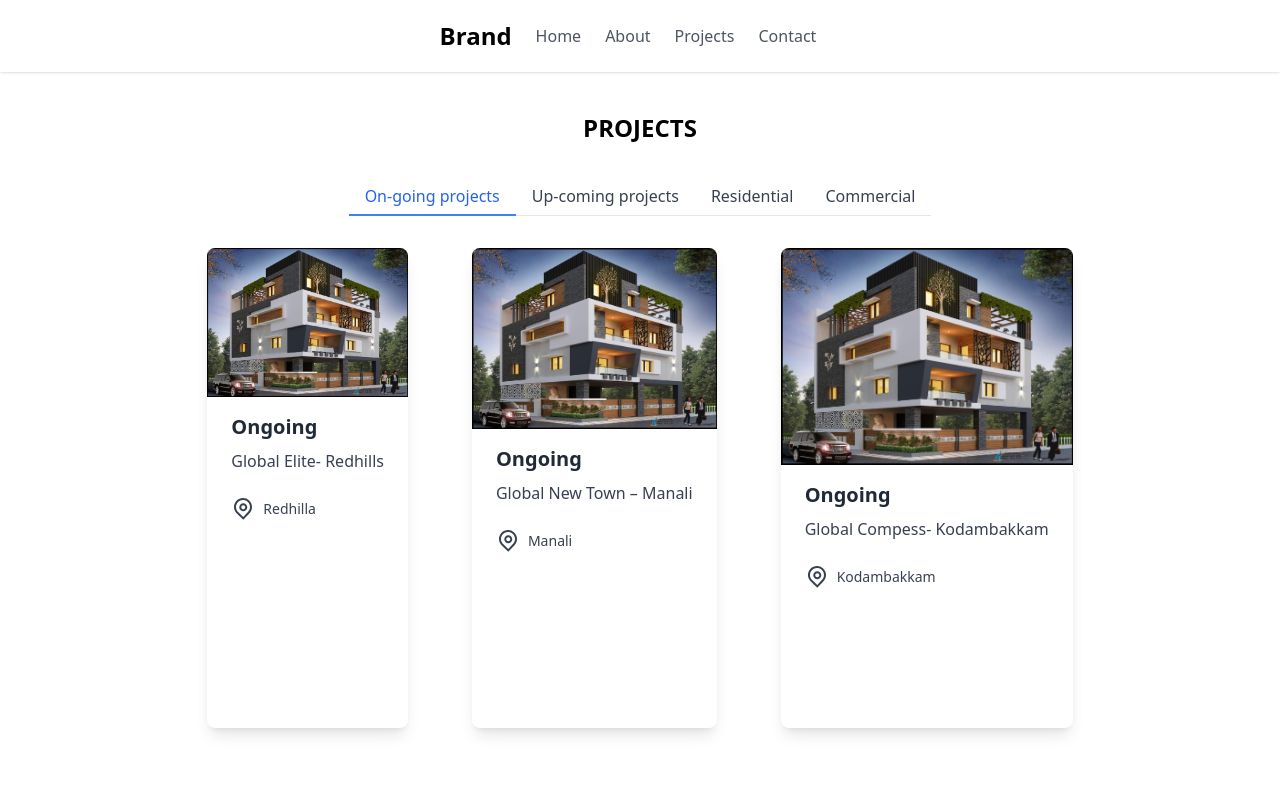
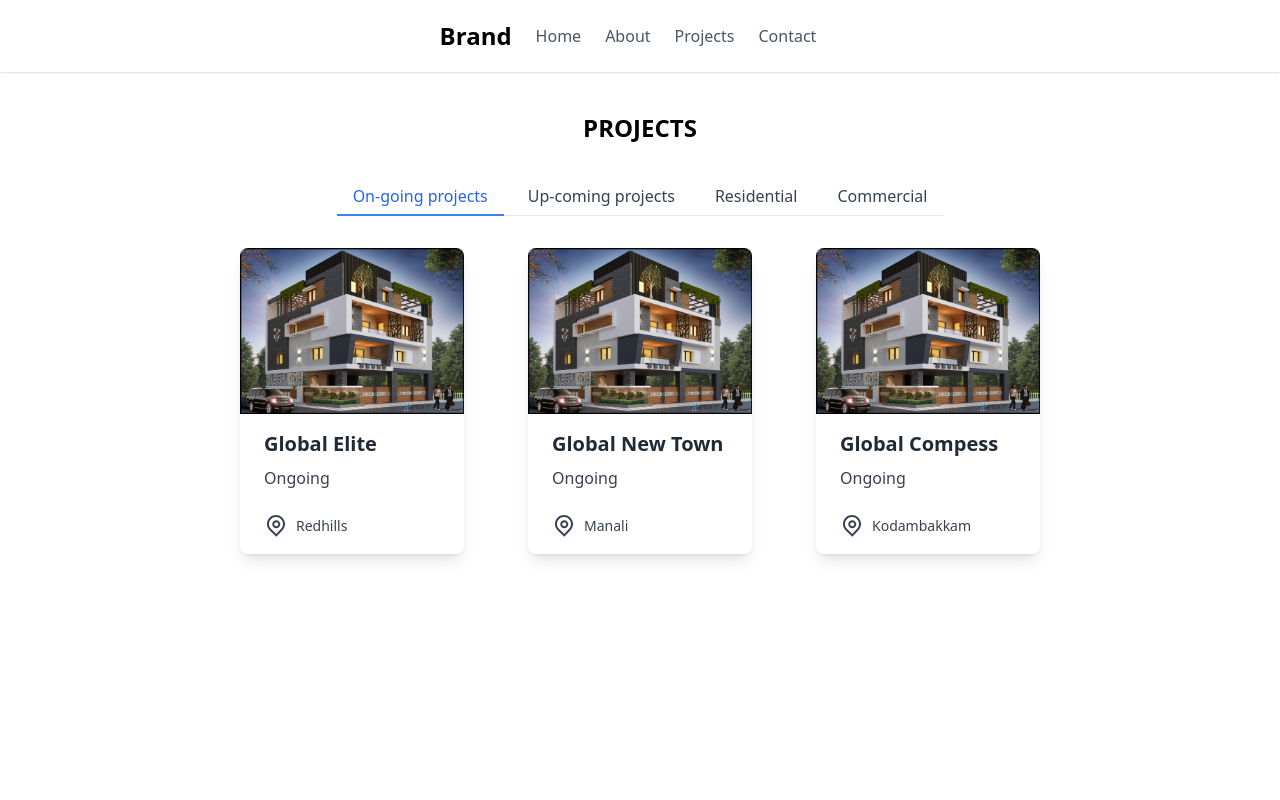
Before and after one commit to muqthar98/construction-website, a Next.js app: page /projects in a window 1280 px wide. Shown: the top 800 px of the page. Built offline with nearby package versions, Linux system fonts and the light colour scheme.

Commit message:
project route changes done

```diff
--- a/pages/projects/index.js
+++ b/pages/projects/index.js
@@ -1,14 +1,14 @@
 import React, { useState } from "react";
-import image4 from "../../public/assets/image4.jpeg"
-import Image from 'next/image'
+import image4 from "../../public/assets/image4.jpeg";
+import Image from "next/image";
 
 const Card = (props) => {
   return (
-    <div className="max-w-sm overflow-hidden bg-white rounded-lg shadow-lg dark:bg-gray-800">
+    <div className="min-w-[14rem] h-max overflow-hidden bg-white rounded-lg shadow-lg dark:bg-gray-800">
       <Image
         className="object-cover object-center w-full h-56"
         src={props.img}
-        layout = "responsive"
+        layout="responsive"
         alt="avatar"
       />
 
@@ -17,9 +17,7 @@ const Card = (props) => {
           {props.title}
         </h1>
 
-        <p className="py-2 text-gray-700 dark:text-gray-400">
-          {props.heading}
-        </p>
+        <p className="py-2 text-gray-700 dark:text-gray-400">{props.heading}</p>
 
         <div className="flex items-center mt-4 text-gray-700 dark:text-gray-200">
           <svg
@@ -42,7 +40,6 @@ const Card = (props) => {
 
           <h1 className="px-2 text-sm">{props.location}</h1>
         </div>
-
       </div>
     </div>
   );
@@ -64,36 +61,96 @@ const Projects = () => {
       case 0:
         return (
           <>
-            <Card img={image4} title="Ongoing" heading="Global Elite- Redhills" location="Redhilla"/>
-            <Card img={image4} title="Ongoing" heading="Global New Town – Manali" location="Manali"/>
-            <Card img={image4} title="Ongoing" heading="Global Compess- Kodambakkam " location="Kodambakkam"/>
+            <Card
+              img={image4}
+              title="Global Elite"
+              heading="Ongoing"
+              location="Redhills"
+            />
+            <Card
+              img={image4}
+              title="Global New Town"
+              heading="Ongoing"
+              location="Manali"
+            />
+            <Card
+              img={image4}
+              title="Global Compess"
+              heading="Ongoing"
+              location="Kodambakkam"
+            />
           </>
         );
         break;
       case 1:
         return (
           <>
-          <Card img={image4} title="Upcoming" heading="Global Dezire –Pallavaram" location="Pallavaram"/>
-          <Card img={image4} title="Upcoming" heading="Global Venture- Kolapakkam " location="Kolapakkam"/>
+            <Card
+              img={image4}
+              title="Global Dezire"
+              heading="Upcoming"
+              location="Pallavaram"
+            />
+            <Card
+              img={image4}
+              title="Global Venture"
+              heading="Upcoming"
+              location="Kolapakkam"
+            />
           </>
         );
         break;
       case 2:
         return (
           <>
-            <Card img={image4} title="Residential" location="Kodambakkam" heading="Global Icon- Global Kodambakkam"/>
-            <Card img={image4} title="Residential" location="Adambakkam " heading="Global square- Global Adambakkam"/>
-            <Card img={image4} title="Residential" location="Kodambakkam" heading=" Global Cube – Global Palavanthangal"/>
-            <Card img={image4} title="Residential" location="Kodambakkam" heading=" Global Peace- Global Tambaram"/>
-            <Card img={image4} title="Residential" location="Kodambakkam" heading="Global Enrich-Chittiyaragaram Porur"/>
-            <Card img={image4} title="Residential" location="Kodambakkam" heading="Global Fantasy- Global Porur "/>
+            <Card
+              img={image4}
+              title="Global Icon"
+              location="Residential"
+              heading="Kodambakkam"
+            />
+            <Card
+              img={image4}
+              title="Global square"
+              location="Adambakkam "
+              heading="Residential"
+            />
+            <Card
+              img={image4}
+              title="Global Cube"
+              location="Kodambakkam"
+              heading="Residential"
+            />
+            <Card
+              img={image4}
+              title="Global Peace"
+              location="Kodambakkam"
+              heading="Residential"
+            />
+            <Card
+              img={image4}
+              title="Global Enrich"
+              location="Kodambakkam"
+              heading="Residential"
+            />
+            <Card
+              img={image4}
+              title="Global Fantasy"
+              location="Kodambakkam"
+              heading="Residential"
+            />
           </>
         );
         break;
       case 3:
         return (
           <>
-            <Card img={image4} title="Commercial" heading="Global Bazzar – Global T.Nagar" location="T-Nagar"/>
+            <Card
+              img={image4}
+              title="Global Bazzar"
+              heading="Commercial"
+              location="T-Nagar"
+            />
           </>
         );
         break;
@@ -107,7 +164,7 @@ const Projects = () => {
       <h1 className="text-lg font-bold text-center lg:text-2xl dark:text-white">
         PROJECTS
       </h1>
-      <div className="flex border-b border-gray-200 dark:border-gray-700 ">
+      <div className="flex flex-wrap gap-2 justify-center border-b border-gray-200 dark:border-gray-700 ">
         <button
           className={activeTab === 0 ? activeStyle : normalStyle}
           onClick={() => {
```
